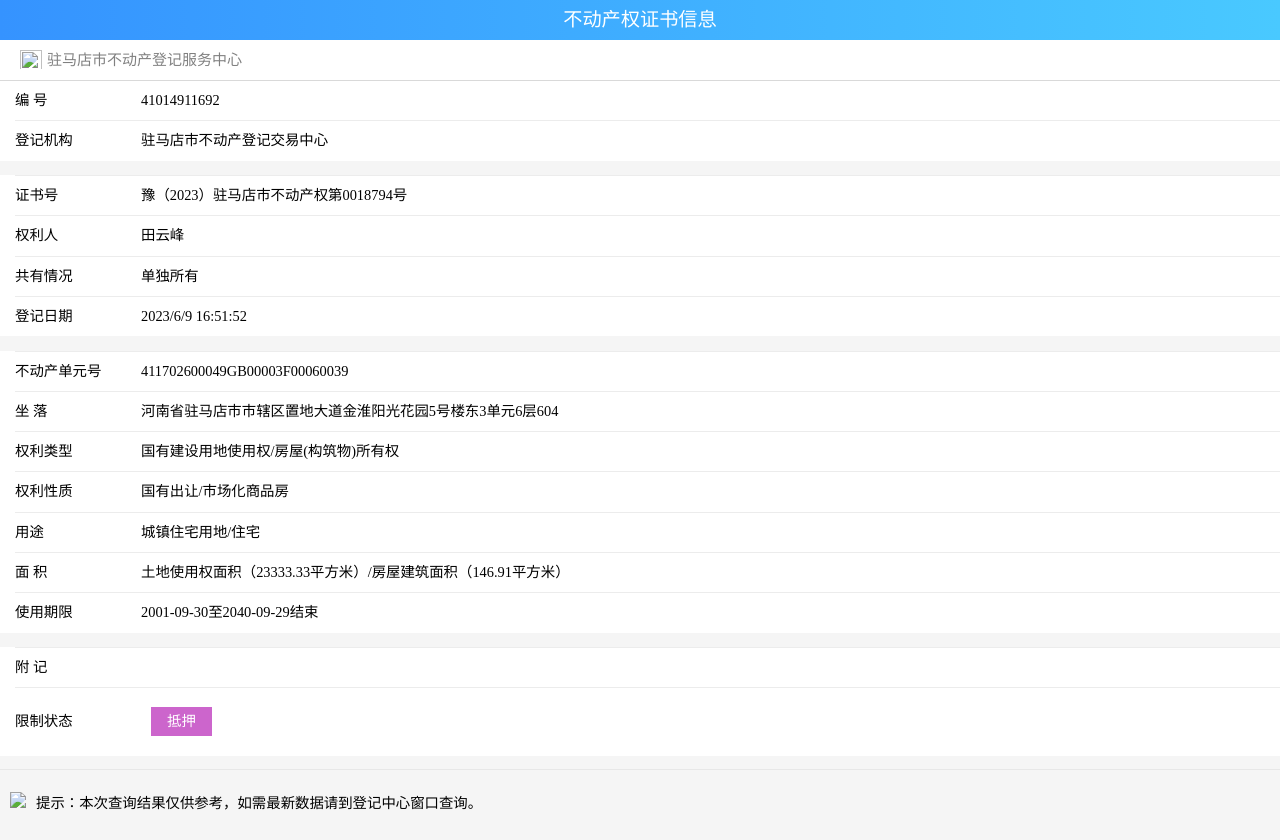
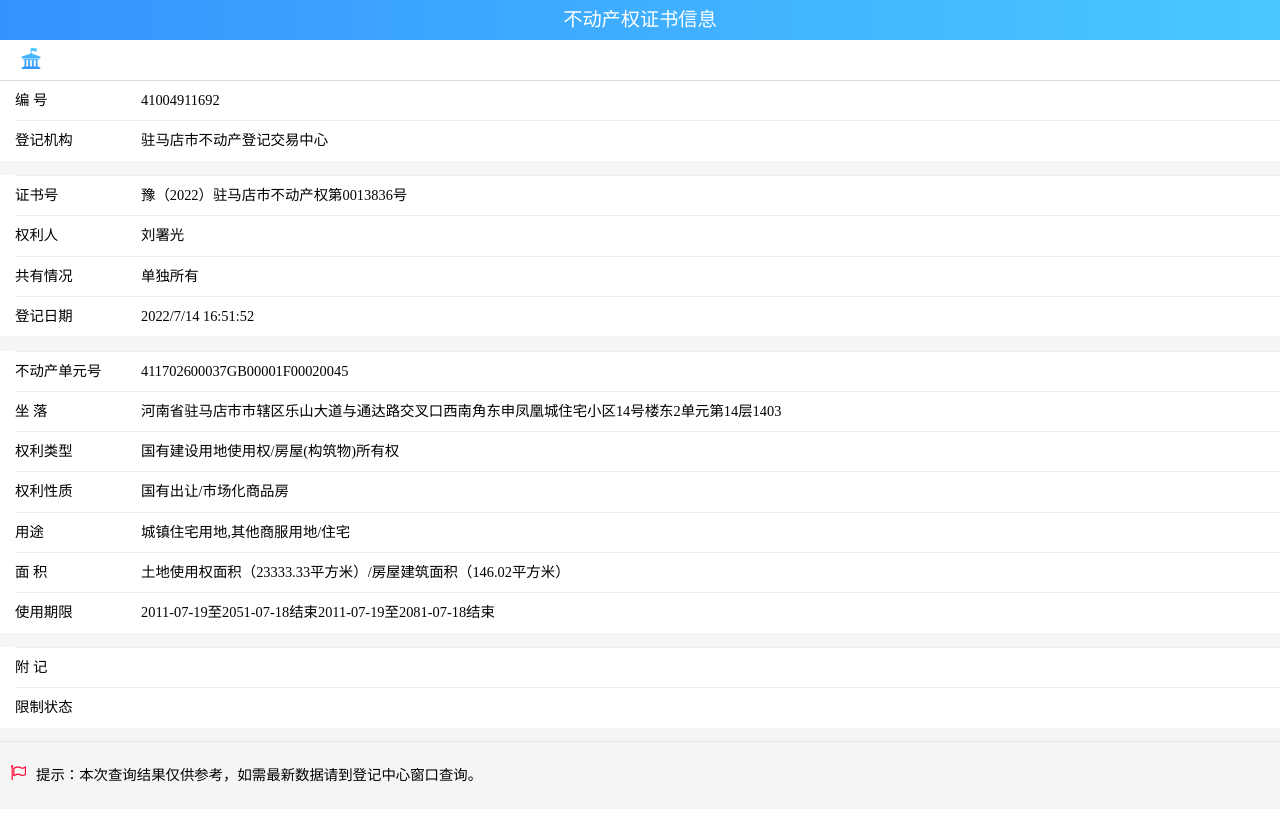
Before and after one commit to ZMDBDC/41004911692, a plain HTML site: page index.html in a window 1280 px wide. Drawn offline with Linux system fonts and the light colour scheme; some packages are replaced by stand-ins of ours; files that its build step writes are made by us from their sources; a script that the page names is missing.

Commit message:
Update and rename 41014911692.html to index.html

```diff
--- a/41014911692.html
+++ b/index.html
@@ -4,13 +4,13 @@
 
     <meta name="viewport" content="width=device-width,initial-scale=1,user-scalable=0">
     <title>证书查询</title>
-    <link href="./41014911692_files/weuix.min.css" rel="stylesheet">
-    <link href="./41014911692_files/weui3.css" rel="stylesheet">
-    <link href="./41014911692_files/responsive.css" rel="stylesheet">
-    <script src="./41014911692_files/zepto.min.js.下载"></script>
-    <script src="./41014911692_files/common.js.下载"></script>
-    <script src="./41014911692_files/device.js.下载"></script>
-    <script src="./41014911692_files/dsbridge.js.下载"></script>
+    <link href="./weuix.min.css" rel="stylesheet">
+    <link href="./weui3.css" rel="stylesheet">
+    <link href="./responsive.css" rel="stylesheet">
+    <script src="./zepto.min.js.下载"></script>
+    <script src="./common.js.下载"></script>
+    <script src="./device.js.下载"></script>
+    <script src="./dsbridge.js.下载"></script>
     <style type="text/css">
         #currentCompany {
             position: fixed;
@@ -89,7 +89,7 @@
             display: flex !important;
         }
     </style>
-    <link href="./41014911692_files/style.css" rel="stylesheet">
+    <link href="./style.css" rel="stylesheet">
 
 
 <script>
@@ -415,15 +415,15 @@
         <p style="margin-top:65%;">跳转中</p>
     </div>
     <div class="page-bd-15 weui-header-title" id="currentCompany" style="top:40px;">
-        <img style="width: 22px; height: 22px; padding-right: 5px; display: block; float: left;padding-top:7px;margin-left:5px;" src="./41014911692_files/blue_organ.png">
+        <img style="width: 22px; height: 22px; padding-right: 5px; display: block; float: left;padding-top:7px;margin-left:5px;" src="./blue_organ.png">
         <select id="PSelect">
 
-        </select>驻马店市不动产登记服务中心
+        </select>
     </div>
 
     <div class="main_div">
 
-<link href="./41014911692_files/PublicQRCodeSearch.css" rel="stylesheet">
+<link href="./PublicQRCodeSearch.css" rel="stylesheet">
 <style>
     #form { padding-top: 40px; }
 </style>
@@ -442,7 +442,7 @@
                 <div class="weui_cell">
                     <div class="weui_cell_hd"><label class="weui_label">编  号</label></div>
                     <div class="weui_cell_bd weui_cell_primary">
-                        41014911692
+                        41004911692
                     </div>
                 </div>
                 <div class="weui_cell">
@@ -455,13 +455,13 @@
                 <div class="weui_cell">
                     <div class="weui_cell_hd"><label class="weui_label">证书号</label></div>
                     <div class="weui_cell_bd weui_cell_primary">
-                        豫（2023）驻马店市不动产权第0018794号
+                        豫（2022）驻马店市不动产权第0013836号
                     </div>
                 </div>
                 <div class="weui_cell">
                     <div class="weui_cell_hd"><label class="weui_label">权利人</label></div>
                     <div class="weui_cell_bd weui_cell_primary">
-                        田云峰
+                        刘署光
                     </div>
                 </div>
                 <div class="weui_cell">
@@ -473,20 +473,20 @@
                 <div class="weui_cell">
                     <div class="weui_cell_hd"><label class="weui_label">登记日期</label></div>
                     <div class="weui_cell_bd weui_cell_primary">
-                        2023/6/9 16:51:52
+                        2022/7/14 16:51:52
                     </div>
                 </div>
                 <div class="weui_cells_title text-black"> </div>
                 <div class="weui_cell">
                     <div class="weui_cell_hd"><label class="weui_label">不动产单元号</label></div>
                     <div class="weui_cell_bd weui_cell_primary">
-                        411702600049GB00003F00060039
+                        411702600037GB00001F00020045
                     </div>
                 </div>
                 <div class="weui_cell">
                     <div class="weui_cell_hd"><label class="weui_label">坐 落</label></div>
                     <div class="weui_cell_bd weui_cell_primary ">
-                        河南省驻马店市市辖区置地大道金淮阳光花园5号楼东3单元6层604
+                        河南省驻马店市市辖区乐山大道与通达路交叉口西南角东申凤凰城住宅小区14号楼东2单元第14层1403
                     </div>
                 </div>
                 <div class="weui_cell">
@@ -504,20 +504,20 @@
                 <div class="weui_cell">
                     <div class="weui_cell_hd"><label class="weui_label">用途</label></div>
                     <div class="weui_cell_bd weui_cell_primary">
-                        城镇住宅用地/住宅
+                        城镇住宅用地,其他商服用地/住宅
                     </div>
                 </div>
                 <div class="weui_cell">
                     <div class="weui_cell_hd"><label class="weui_label">面  积</label></div>
                     <div class="weui_cell_bd weui_cell_primary">
 
-                        土地使用权面积（23333.33平方米）/房屋建筑面积（146.91平方米）
+                        土地使用权面积（23333.33平方米）/房屋建筑面积（146.02平方米）
                     </div>
                 </div>
                 <div class="weui_cell">
                     <div class="weui_cell_hd"><label class="weui_label">使用期限</label></div>
                     <div class="weui_cell_bd weui_cell_primary">
-                        2001-09-30至2040-09-29结束
+                        2011-07-19至2051-07-18结束2011-07-19至2081-07-18结束
                     </div>
                 </div>
                 <div class="weui_cells_title text-black"> </div>
@@ -530,16 +530,14 @@
                 <div class="weui_cell">
                     <div class="weui_cell_hd"><label class="weui_label">限制状态</label></div>
                     <div class="weui_cell_bd weui_cell_primary">
-                                <div class="status-tag bg-purple">抵押</div>
-
-                    </div>
+                                                    </div>
                 </div>
                 <div class="weui_cells_title text-black"> </div>
                                             </div>
 
     <table class="tip2">
         <tbody><tr>
-            <td><img src="./41014911692_files/u1750.png"></td>
+            <td><img src="./u1750.png"></td>
             <td>提示：本次查询结果仅供参考，如需最新数据请到登记中心窗口查询。</td>
         </tr>
     </tbody></table>
@@ -552,7 +550,7 @@
     </div>
 </div>
 
-<script src="./41014911692_files/pinch-zoom.js.下载" type="text/javascript" charset="utf-8"></script>
+<script src="./pinch-zoom.js.下载" type="text/javascript" charset="utf-8"></script>
 <script>
     $(function () {
         if (bridge.hasNativeMethod('share')) {//APP
@@ -578,21 +576,21 @@
     </div>
     <div class="weui_dialog weui_dialog_visible assessFrame" style="display: none; transform-origin: 0px 0px; opacity: 1; transform: scale(1, 1);width:100%;height:100%;left:0;top:0;">
         <div class="weui_cells_title text-black text-bold" style="border-bottom: 1px solid #d9d9d9;">业务评价<span class="icon icon-95 closeAssessFrame" style="float:right;margin-top:-3px;"></span></div>
-        <iframe style="width:99%;height:94%;border:0;" src="./41014911692_files/saved_resource.html"></iframe>
+        <iframe style="width:99%;height:94%;border:0;" src="./saved_resource.html"></iframe>
     </div>
     <div class="weui_dialog weui_dialog_visible verifyFrame" style="display: none; transform-origin: 0px 0px; opacity: 1; transform: scale(1, 1);width:100%;height:100%;left:0;top:0;-webkit-overflow-scrolling:touch;overflow:auto; touch-action: none;touch-action: pan-y;">
         <div class="weui_cells_title text-black text-bold" style="border-bottom: 1px solid #d9d9d9;">申请确认<span class="icon icon-95 closeVerifyFrameFrame" onclick="$(&#39;.verifyFrame&#39;).hide();" style="float:right;margin-top:-3px;"></span></div>
-        <iframe style="width:100%;height:93%;border:0;" src="./41014911692_files/saved_resource(1).html" id="mainFrame"></iframe>
+        <iframe style="width:100%;height:93%;border:0;" src="./saved_resource(1).html" id="mainFrame"></iframe>
     </div>
     <div class="weui_dialog weui_dialog_visible cQFrame" style="display: none; transform-origin: 0px 0px; opacity: 1; transform: scale(1, 1);width:100%;height:100%;left:0;top:0;-webkit-overflow-scrolling:touch;overflow:auto; touch-action: none;touch-action: pan-y;">
         <div class="weui_cells_title text-black text-bold" style="border-bottom: 1px solid #d9d9d9;">产权查询<span class="icon icon-95 closeVerifyFrameFrame" onclick="$(&#39;.cQFrame&#39;).hide();" style="float:right;margin-top:-3px;"></span></div>
-        <iframe style="width:100%;height:95%;border:0;" src="./41014911692_files/saved_resource(2).html"></iframe>
+        <iframe style="width:100%;height:95%;border:0;" src="./saved_resource(2).html"></iframe>
     </div>
     <div class="weui_dialog weui_dialog_visible houseSltFrame" style="display: none; transform-origin: 0px 0px; opacity: 1; transform: scale(1, 1);width:100%;height:100%;left:0;top:0;">
         <div class="weui_cells_title text-black text-bold" style="border-bottom: 1px solid #d9d9d9;">楼幢选择<span class="icon icon-95 closehouseSltFrame" style="float:right;margin-top:-3px;"></span></div>
-        <iframe style="width:99%;height:94%;border:0;" src="./41014911692_files/saved_resource(3).html"></iframe>
+        <iframe style="width:99%;height:94%;border:0;" src="./saved_resource(3).html"></iframe>
     </div>
-    <iframe src="./41014911692_files/User_Sign.html" id="iframe" style="width:100%;height:95%;border:0;z-index:-1;position:fixed;" frameborder="0"></iframe>
+    <iframe src="./User_Sign.html" id="iframe" style="width:100%;height:95%;border:0;z-index:-1;position:fixed;" frameborder="0"></iframe>
 
 
 <script>
```
